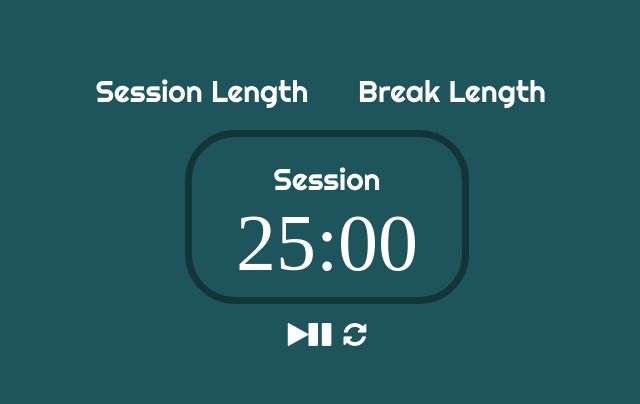
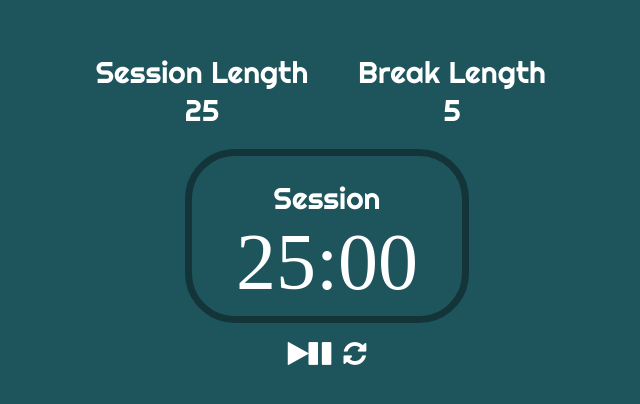
Before and after one commit to CristianPeralta/fcc-fe-projects, a React (Create React App) app in the folder pomodoro-clock/: page / in a window 1280 px wide. Shown: the part 196-600 px from the top of the page, without its empty margins (313-953 px from the left). Built offline with nearby package versions, Linux system fonts and the light colour scheme; a web font is replaced by a local one.

Commit message:
[pomodoro-clock] add length into timerlengthcontrol

```diff
--- a/pomodoro-clock/src/App.js
+++ b/pomodoro-clock/src/App.js
@@ -13,6 +13,9 @@ class TimerLengthControl extends Component {
         <div id={this.props.titleID}>
           {this.props.title}
         </div>
+        <div id={this.props.lengthID} className="btn-level">
+          {this.props.length}
+        </div>
       </div>
     );
   }
@@ -23,6 +26,8 @@ class App extends Component {
     super(props);
     this.state = {
       time: DEFAULT_TIME,
+      breakLength: 5,
+      sessionLength: 25,
       timerType: 'Session',
       timerState: 'stopped',
       timer: ''
@@ -101,10 +106,14 @@ class App extends Component {
         <TimerLengthControl
           title="Session Length"
           titleId="session-label"
+          lengthID="session-length"
+          length={this.state.sessionLength}
         />
         <TimerLengthControl
           title="Break Length"
           titleId="break-label"
+          lengthID="break-length"
+          length={this.state.breakLength}
         />
         <div className="timer" style={this.state.alarmColor}>
           <div className="timer-wrapper">
```
